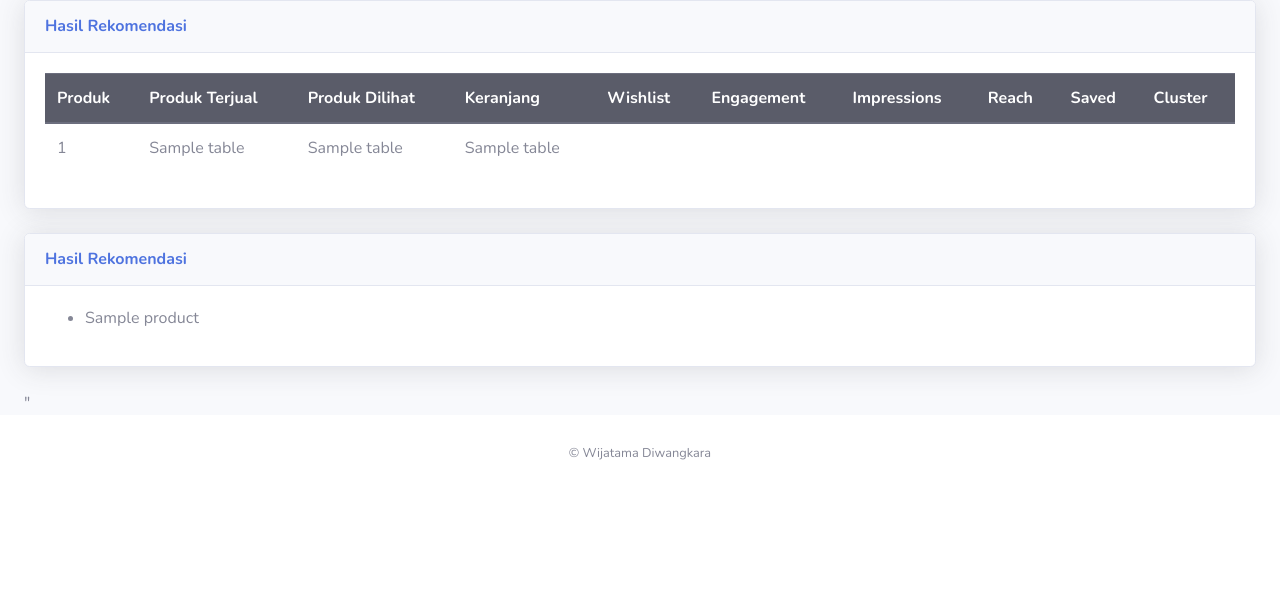
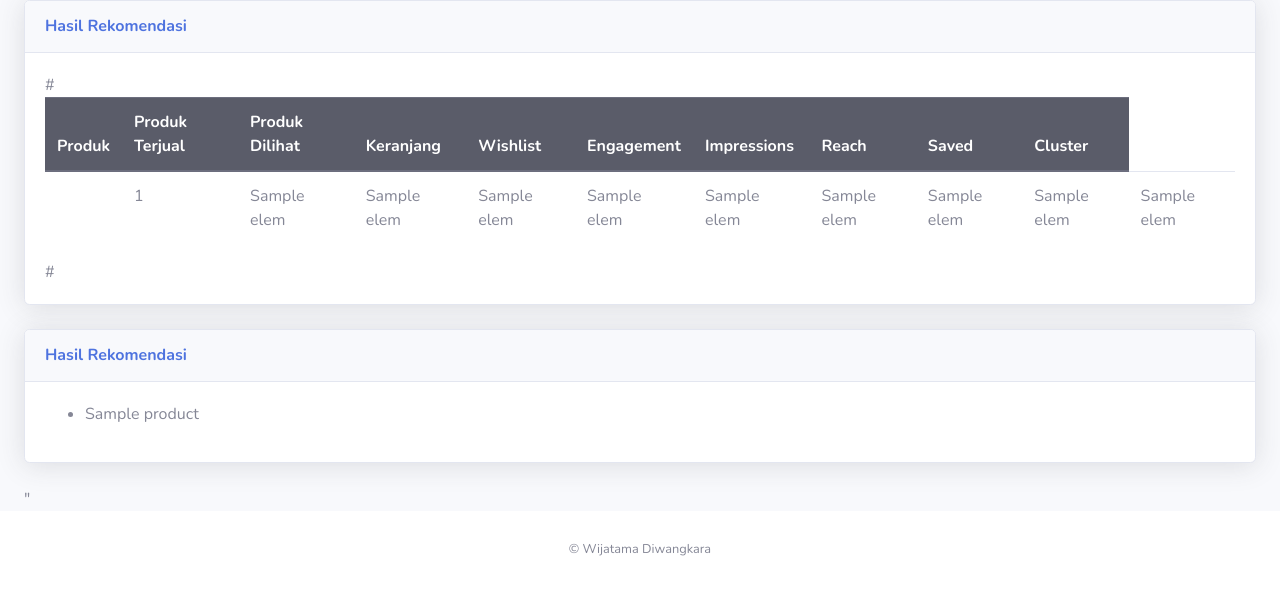
Before and after one commit to SokKanaTorajd/dev-wijatama, a Flask app: template app/templates/results.html in a window 1280 px wide. Shown: the top 595 px of the page. Run offline with Flask 2, Linux system fonts and the light colour scheme; the template is opened without the code that fills it: most values are stand-ins (such as "Sample title", 1, 10 or a date in 2020); parts of the project's set-up code (start-up, migrations or seed data) failed here and were passed over; some libraries are stand-ins or nearby versions.

Commit message:
fix table

```diff
--- a/app/templates/results.html
+++ b/app/templates/results.html
@@ -9,6 +9,7 @@
             <h6 class="m-0 font-weight-bold text-primary">Hasil Rekomendasi</h6>
         </div>
         <div class="card-body">
+            {{ pagination.links }}
             <div class="table-responsive">
                 <table id="dtResults" class="table table-hover" width="100%" cellspacing="0">
                     <thead class="thead-dark">
@@ -26,18 +27,26 @@
                             <th scope="col">Cluster</th>
                         </tr>
                     </thead>
+                    {% for elem in data %}
                     <tbody>
                         <tr>
-                            {% for table in tables %}
-                                <td>{{ table[0]|safe }}</td>
-                                <td>{{ table[1]|safe}}</td>
-                                <td>{{ table[2]|safe }}</td>
-                                <td>{{ table[3]|safe }}</td>
-                            {% endfor %}
+                            <td>{{ loop.index + (page - 1) * per_page }}</td>
+                            <td>{{ elem[0] }}</td>
+                            <td>{{ elem[1] }}</td>
+                            <td>{{ elem[2] }}</td>
+                            <td>{{ elem[3] }}</td>
+                            <td>{{ elem[4] }}</td>
+                            <td>{{ elem[5] }}</td>
+                            <td>{{ elem[6] }}</td>
+                            <td>{{ elem[7] }}</td>
+                            <td>{{ elem[8] }}</td>
+                            <td>{{ elem[9] }}</td>
                         </tr>
                     </tbody>
+                    {% endfor %}
                 </table>
             </div>
+            {{ pagination.links }}
         </div>
     </div>
     <div class="card shadow mb-4">
```
Also changed, not shown: app/__init__.py (+11 -12 lines).
